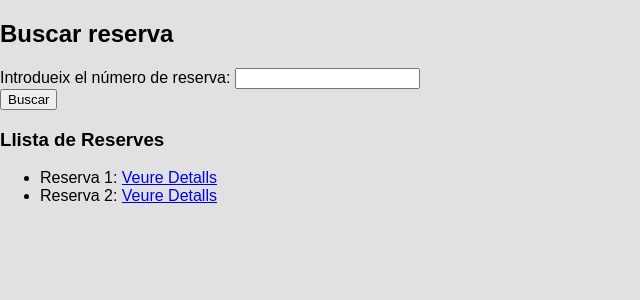
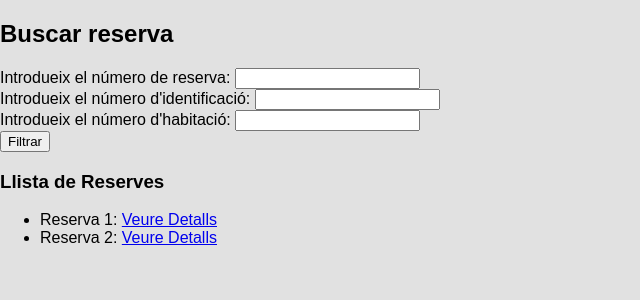
Before and after one commit to Computer-Engineering-UdL/JointProject, a Django app: page /receptionist/search_reservation/ in a window 1280 px wide. Shown: the part 65-365 px from the top of the page, without its empty margins (0-640 px from the left). Run offline with Django 5.2, Linux system fonts and the light colour scheme; a user stored in the database is signed in; data comes from the database, SQL or seed files in the repository.

Commit message:
feat: now rooms reservations can be filtered

```diff
--- a/Reception/forms.py
+++ b/Reception/forms.py
@@ -1,7 +1,7 @@
 from django import forms
 from django.core.validators import MinValueValidator, MaxValueValidator
-
-from .models import RoomReservation, Client, Room, CheckIn
+from User.validators import is_valid_id_number
+from .models import RoomReservation, Client, Room, CheckIn, HotelUser
 
 
 class RoomForm(forms.ModelForm):
@@ -102,16 +102,38 @@ class InfoClientForm(forms.ModelForm):
 
 class SearchReservationForm(forms.ModelForm):
     num_reservation = forms.CharField(label="Introdueix el número de reserva", required=False)
+    id_number = forms.CharField(label="Introdueix el número d'identificació", required=False)
+    room_num = forms.IntegerField(label="Introdueix el número d'habitació", required=False,
+                                  validators=[MinValueValidator(1)])
 
     def clean(self):
         cleaned_data = super().clean()
         num_reservation = cleaned_data.get("num_reservation")
+        id_number = cleaned_data.get("id_number")
+        room_num = cleaned_data.get("room_num")
 
         if num_reservation and not num_reservation.isdigit():
             raise forms.ValidationError("Introdueix un número de reserva vàlid")
+
+        if id_number and not is_valid_id_number(id_number):
+            raise forms.ValidationError("Introdueix un número d'identificació vàlid")
+
+        # Room num is not required to be validated since it is an integer field
+
+        if room_num and not Room.objects.filter(room_num=room_num).exists():
+            raise forms.ValidationError("No existeix cap habitació amb aquest número")
+
+        if room_num and not RoomReservation.objects.filter(room__room_num=room_num).exists():
+            raise forms.ValidationError("No existeix cap reserva per aquesta habitació")
+
+        if num_reservation and not RoomReservation.objects.filter(id=num_reservation).exists():
+            raise forms.ValidationError("No existeix cap reserva amb aquest número")
+
+        if id_number and not HotelUser.objects.filter(id_number=id_number).exists():
+            raise forms.ValidationError("No existeix cap client amb aquest número d'identificació")
 
         return cleaned_data
 
     class Meta:
         model = RoomReservation
-        fields = ['num_reservation']
+        fields = []
--- a/Reception/views.py
+++ b/Reception/views.py
@@ -120,29 +120,22 @@ RESERVATION_DETAIL_PATH = 'worker/receptionist/reservation/modify_reservation/re
 
 @login_required
 def search_reservation(request):
+    form = SearchReservationForm(request.GET or None)
     reservations = RoomReservation.objects.all()
 
-    if request.method == 'GET':
-        form = SearchReservationForm()
-        return render(request, SEARCH_RESERVATION_PATH, {'form': form, 'reservations': reservations})
+    if form.is_valid():
+        num_reservation = form.cleaned_data.get('num_reservation')
+        id_number = form.cleaned_data.get('id_number')
+        room_num = form.cleaned_data.get('room_num')
 
-    elif request.method == 'POST':
-        form = SearchReservationForm(request.POST)
-        if form.is_valid():
-            num_reservation = form.cleaned_data.get('num_reservation')
+        if num_reservation:
+            reservations = reservations.filter(id=num_reservation)
+        if id_number:
+            reservations = reservations.filter(client__id_number=id_number)
+        if room_num:
+            reservations = reservations.filter(room__room_num=room_num)
 
-            if num_reservation:
-                try:
-                    reservation = RoomReservation.objects.get(id=num_reservation)
-                    return redirect('reservation_details', pk=reservation.pk)
-                except RoomReservation.DoesNotExist:
-                    form.add_error('num_reservation', 'No existeix cap reserva amb aquest identificador.')
-        else:
-            form.add_error(None, 'Introdueix dades per a cercar la reserva')
-
-        return render(request, SEARCH_RESERVATION_PATH, {'form': form, 'reservations': reservations})
-
-    return render(request, SEARCH_RESERVATION_PATH, {'reservations': reservations})
+    return render(request, SEARCH_RESERVATION_PATH, {'form': form, 'reservations': reservations})
 
 
 @login_required
--- a/templates/worker/receptionist/reservation/modify_reservation/search_reservation.html
+++ b/templates/worker/receptionist/reservation/modify_reservation/search_reservation.html
@@ -4,9 +4,25 @@
 {% block content %}
   <div class="container">
     <h2>Buscar reserva</h2>
+    <form method="get">
+      {% csrf_token %}
+      <div class="form-group">
+        {{ form.num_reservation.label_tag }}
+        {{ form.num_reservation }}
+      </div>
+      <div class="form-group">
+        {{ form.id_number.label_tag }}
+        {{ form.id_number }}
+      </div>
+      <div class="form-group">
+        {{ form.room_num.label_tag }}
+        {{ form.room_num }}
+      </div>
+      <button type="submit">Filtrar</button>
+    </form>
+
     <form method="post">
       {% csrf_token %}
-        <!--General errors-->
       <div id="notifications">
         {% if form.non_field_errors %}
           {% for error in form.non_field_errors %}
@@ -14,19 +30,8 @@
           {% endfor %}
         {% endif %}
       </div>
-
-      <div>
-        {{ form.num_reservation.label_tag }}
-        {{ form.num_reservation }}
-        {% if form.num_reservation.errors %}
-          {% for error in form.num_reservation.errors %}
-            <p class="notification-err">{{ error }}</p>
-          {% endfor %}
-        {% endif %}
-      </div>
-
-      <button type="submit">Buscar</button>
     </form>
+  </div>
 
     <h3>Llista de Reserves</h3>
     <div>
@@ -39,5 +44,4 @@
         {% endfor %}
       </ul>
     </div>
-  </div>
 {% endblock %}
```
Also changed, not shown: templates/worker/receptionist/reservation/modify_reservation/reservation_details.html (line endings or trailing spaces).
